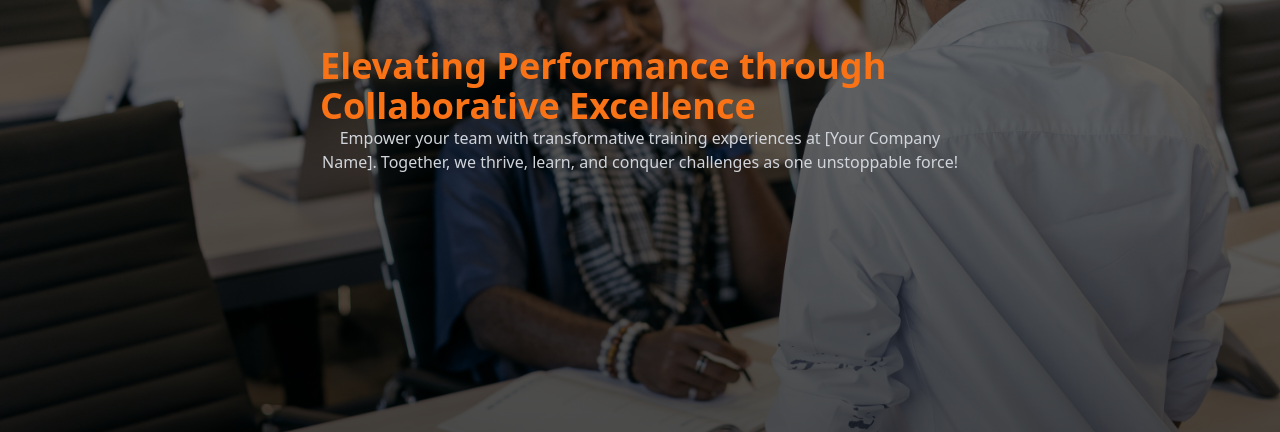
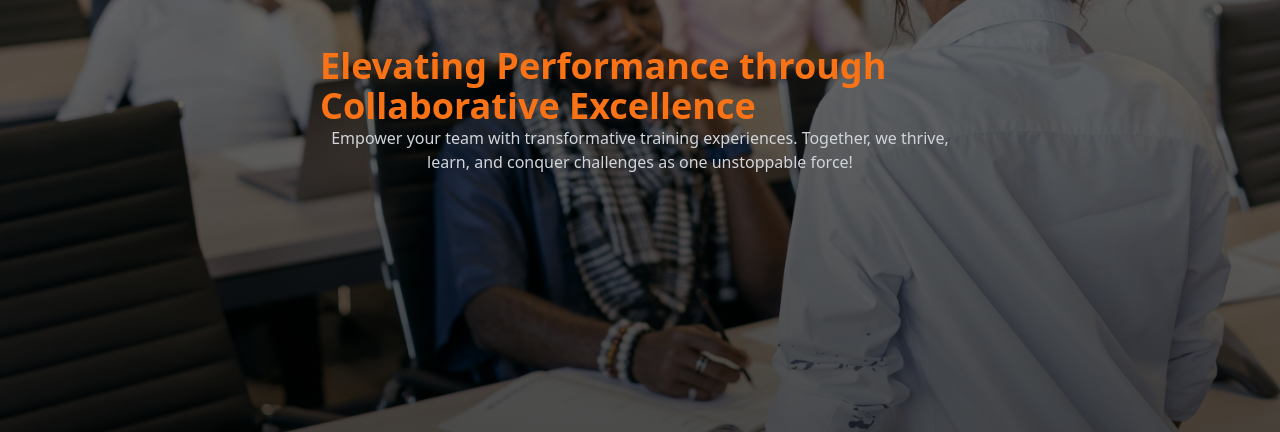
Before and after one commit to mildVenom/sola, a Gatsby site: page /whatWeOffer in a window 1280 px wide. Shown: the part 2600-3032 px from the top of the page. Built offline with nearby package versions, Linux system fonts and the light colour scheme; Gatsby itself is replaced by a stand-in of ours.

Commit message:
remove disgrace

```diff
--- a/src/components/ExtraSection.jsx
+++ b/src/components/ExtraSection.jsx
@@ -32,7 +32,7 @@ function ExtraSection() {
                 <div className="absolute  text-orange-500 top-1/2 left-1/2 transform -translate-x-1/2 -translate-y-1/2">
                     <h1 className="text-4xl font-bold">Elevating Performance through Collaborative Excellence</h1>
                     <p className="tex-2xl text-center text-gray-300">
-                    Empower your team with transformative training experiences at [Your Company Name]. Together, we thrive, learn, and conquer challenges as one unstoppable force!
+                    Empower your team with transformative training experiences. Together, we thrive, learn, and conquer challenges as one unstoppable force!
                     </p>
                 </div>
             </div>
```
